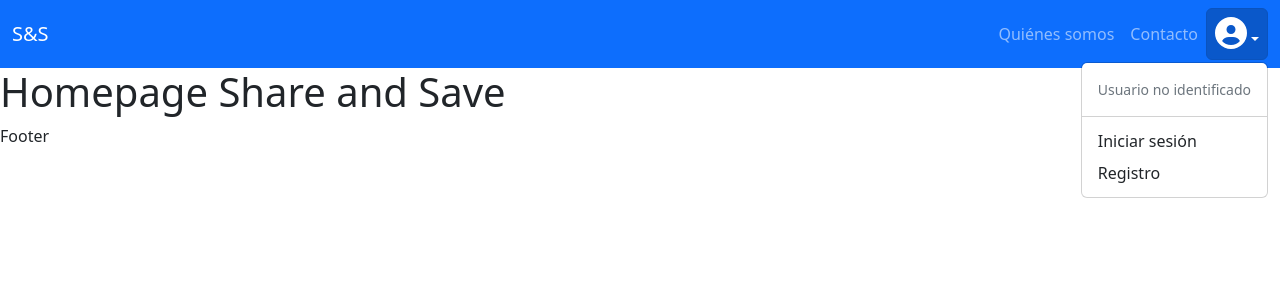
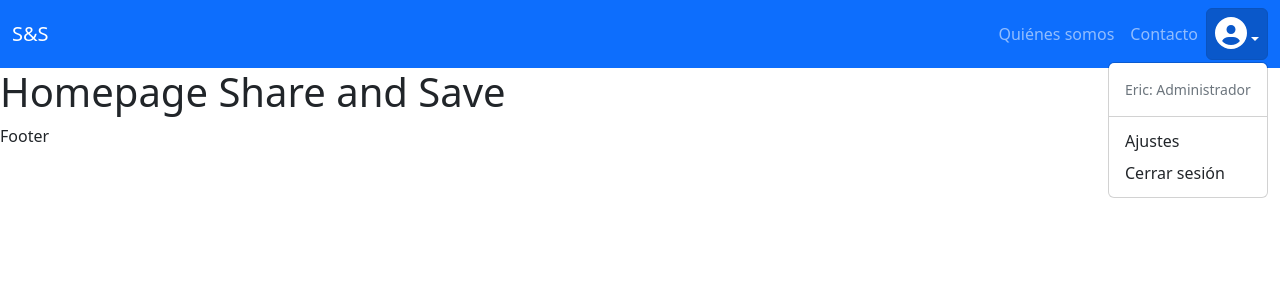
Before and after one commit to cebalc/share-and-save, a React (Create React App) app in the folder client/: page / in a window 1280 px wide. Both pictures are taken after a click on the button 1236 px from the left and 34 px from the top of the page. Shown: the top 300 px of the page. Built offline with nearby package versions, Linux system fonts and the light colour scheme.

Commit message:
Menú de usuario variable según nivel de acceso

```diff
--- a/client/src/components/Layout.tsx
+++ b/client/src/components/Layout.tsx
@@ -20,7 +20,7 @@ class Layout extends React.Component<LayoutProps, LayoutState> {
     public render(): React.ReactNode {
         return (
             <>
-                <NavMenu />
+                <NavMenu userlevel={3} username="Eric" />
                 <Outlet />
                 <Footer />
             </>
--- a/client/src/components/NavMenu.tsx
+++ b/client/src/components/NavMenu.tsx
@@ -7,14 +7,11 @@ import NavMenuOption from "./NavMenuOption";
 import UserDropdown from "./UserDropdown";
 
 interface NavMenuProps {
+    userlevel: number,
+    username: string
 }
 
-interface NavMenuState {
-}
-
-class NavMenu extends React.Component<NavMenuProps, NavMenuState> {
-    public state: NavMenuState = {
-    };
+class NavMenu extends React.Component<NavMenuProps> {
 
     public constructor(props: NavMenuProps | Readonly<NavMenuProps>) {
         super(props);
@@ -32,7 +29,7 @@ class NavMenu extends React.Component<NavMenuProps, NavMenuState> {
                         <Nav className="ms-auto">
                             <NavMenuOption to="/">Quiénes somos</NavMenuOption>
                             <NavMenuOption to="/">Contacto</NavMenuOption>
-                            <UserDropdown />
+                            <UserDropdown userlevel={this.props.userlevel} username={this.props.username} />
                         </Nav>
                     </Navbar.Collapse>
                 </Container>
--- a/client/src/components/UserDropdown.tsx
+++ b/client/src/components/UserDropdown.tsx
@@ -5,9 +5,22 @@ import { FontAwesomeIcon } from "@fortawesome/react-fontawesome";
 import { LinkContainer } from "react-router-bootstrap";
 
 interface UserDropdownProps {
+    userlevel: number,
+    username: string
 }
 
 class UserDropdown extends React.Component<UserDropdownProps> {
+
+    private static MSG_USER_UNKNOWN: string = "Usuario no identificado";
+    private static LEVEL_USER: number = 1;
+    private static LEVEL_PREMIUM: number = 2;
+    private static LEVEL_ADMIN: number = 3;
+
+    private static USER_LEVELS: Map<number, string> = new Map([
+        [this.LEVEL_USER, "Usuario"],
+        [this.LEVEL_PREMIUM, "Premium"],
+        [this.LEVEL_ADMIN, "Administrador"]
+    ]);
 
     public constructor(props: UserDropdownProps | Readonly<UserDropdownProps>) {
         super(props);
@@ -20,18 +33,49 @@ class UserDropdown extends React.Component<UserDropdownProps> {
                     <FontAwesomeIcon icon={["fas", "circle-user"]} size="2x" />
                 </DropdownToggle>
                 <Dropdown.Menu>
-                    <Dropdown.Header>Usuario no identificado</Dropdown.Header>
+                    <Dropdown.Header>{this.getDropdownHeader()}</Dropdown.Header>
                     <Dropdown.Divider />
-                    <Dropdown.Item>
-                        <LinkContainer to="/"><>Iniciar sesión</></LinkContainer>
-                    </Dropdown.Item>
-                    <Dropdown.Item>
-                        <LinkContainer to="/"><>Registro</></LinkContainer>
-                    </Dropdown.Item>
+                    {this.getDropdownItems()}
                 </Dropdown.Menu>
             </Dropdown>
         );
     }
+
+    private getDropdownHeader(): string {
+        if(!UserDropdown.USER_LEVELS.has(this.props.userlevel)) {
+            return UserDropdown.MSG_USER_UNKNOWN;
+        } else {
+            return `${this.props.username}: ${UserDropdown.USER_LEVELS.get(this.props.userlevel)}`;
+        }
+    }
+
+    private getDropdownItems(): React.ReactNode {
+        if(UserDropdown.USER_LEVELS.has(this.props.userlevel)) {
+            return (
+                <>
+                <Dropdown.Item>
+                    <LinkContainer to="/"><>Ajustes</></LinkContainer>
+                </Dropdown.Item>
+                <Dropdown.Item>
+                    <LinkContainer to="/"><>Cerrar sesión</></LinkContainer>
+                </Dropdown.Item>
+                </>
+            )
+        } else {
+            return (
+                <>
+                <Dropdown.Item>
+                    <LinkContainer to="/"><>Iniciar sesión</></LinkContainer>
+                </Dropdown.Item>
+                <Dropdown.Item>
+                    <LinkContainer to="/"><>Registro</></LinkContainer>
+                </Dropdown.Item>
+                </>
+            );
+        }
+    }
 }
 
+
+
 export default UserDropdown;
```
